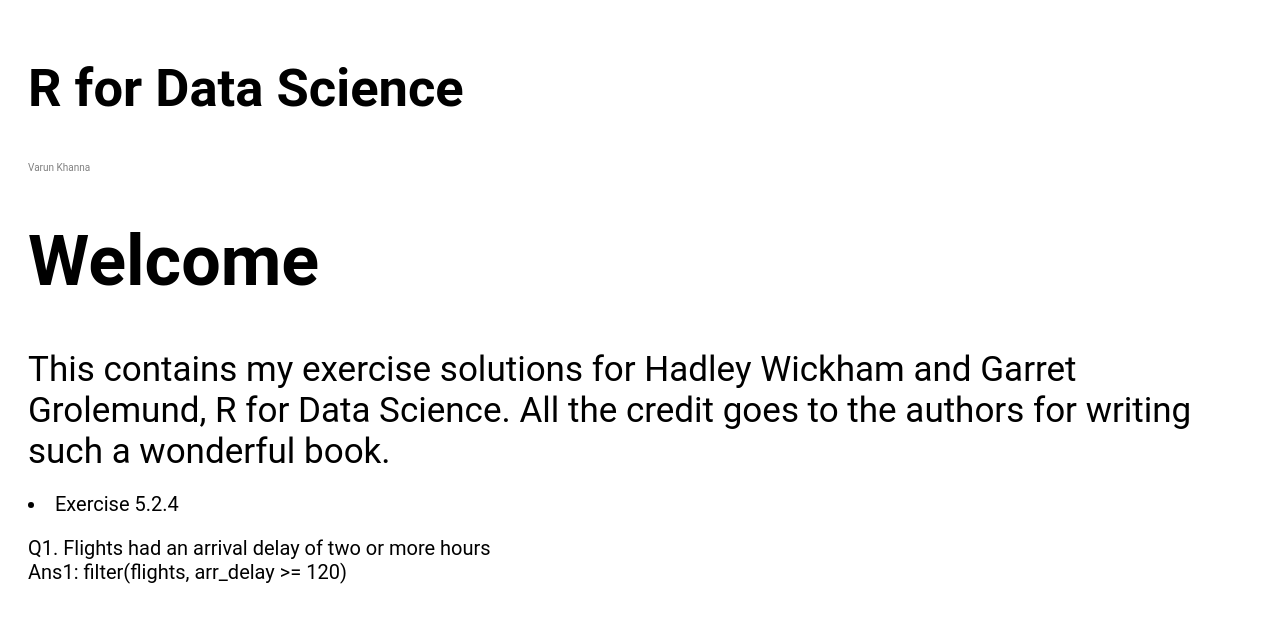
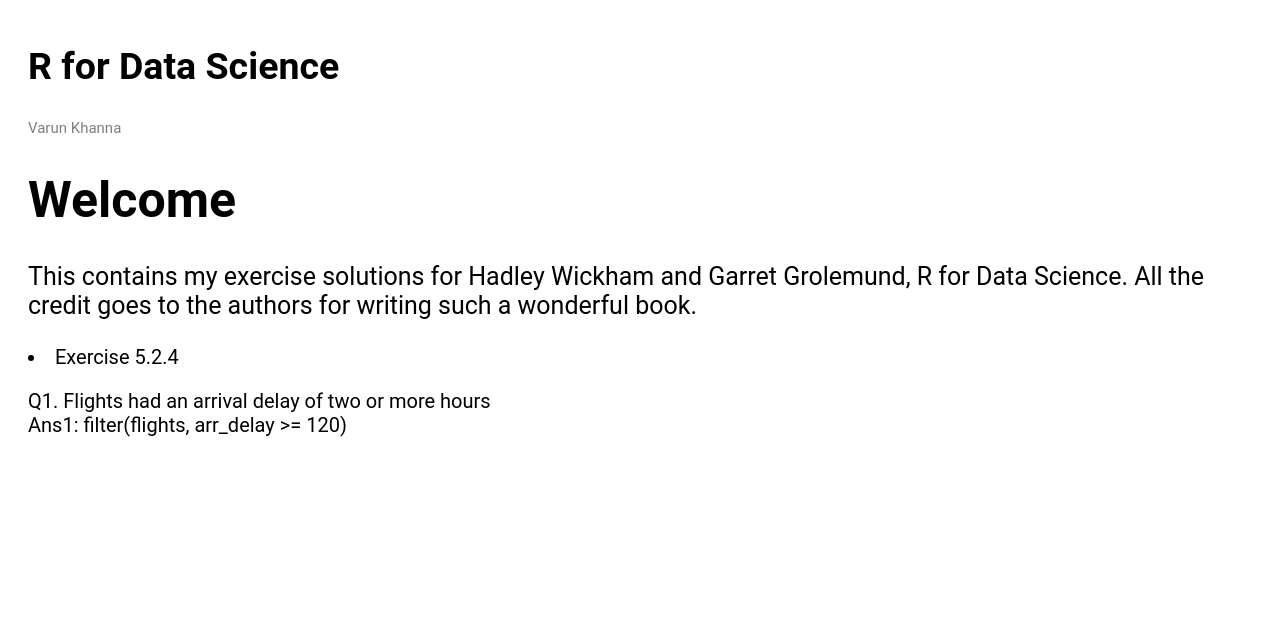
Before and after one commit to imvarun9/R-for-Data-Science, a plain HTML site: page index.html in a window 1280 px wide. Drawn offline with Linux system fonts and the light colour scheme.

Commit message:
Update style.css

```diff
--- a/style.css
+++ b/style.css
@@ -9,13 +9,13 @@
   text-decoration: none;
   padding: 5px 20px;
   font-family: "Roboto", sans-serif;
-  font-size: 35px;
+  font-size: 25px;
 }
 .header p {
 color : gray;
   text-decoration:none;
   font-family: "Roboto", sans-serif;
-  font-size: 10px;
+  font-size: 15px;
 
 }
 .chapter li {
```
